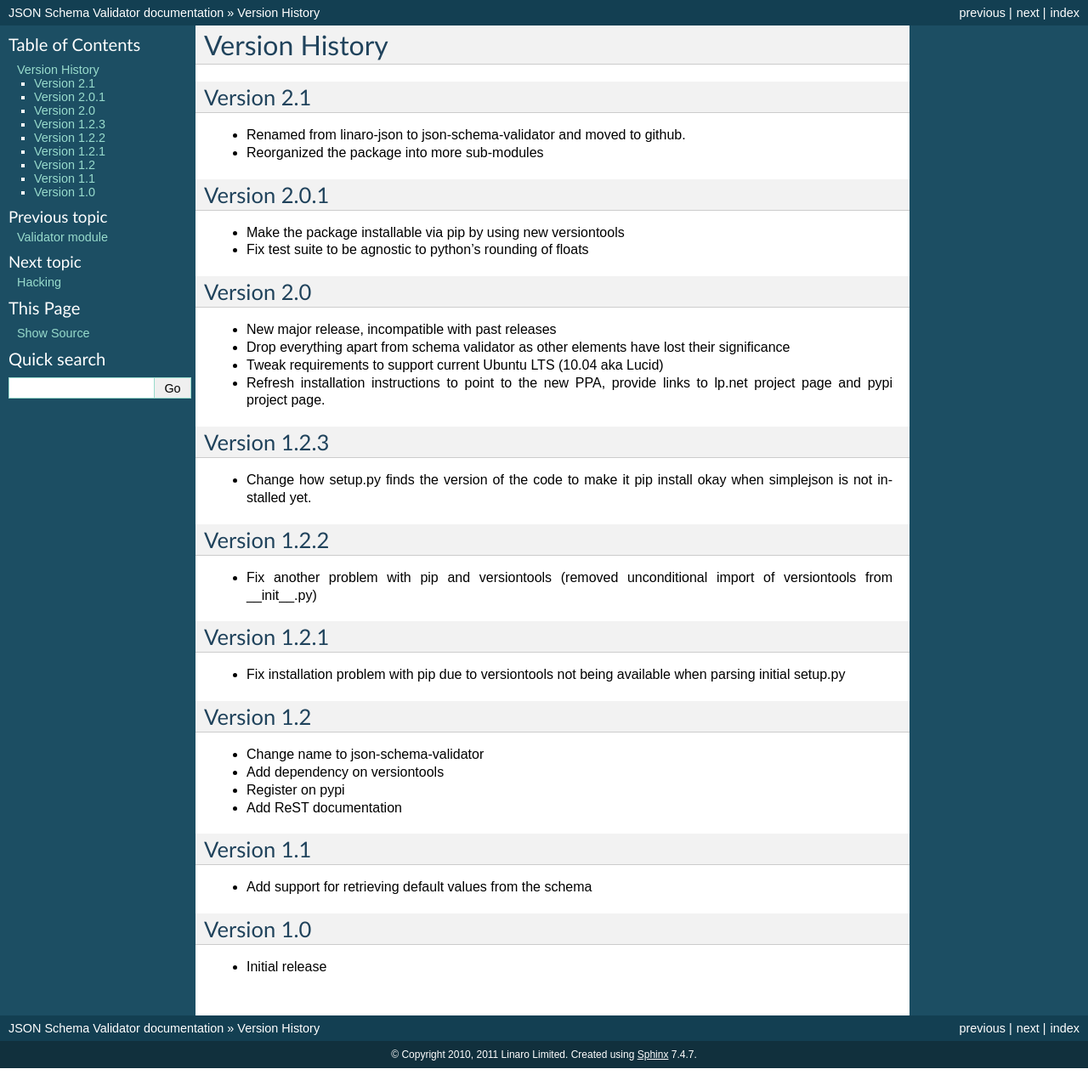
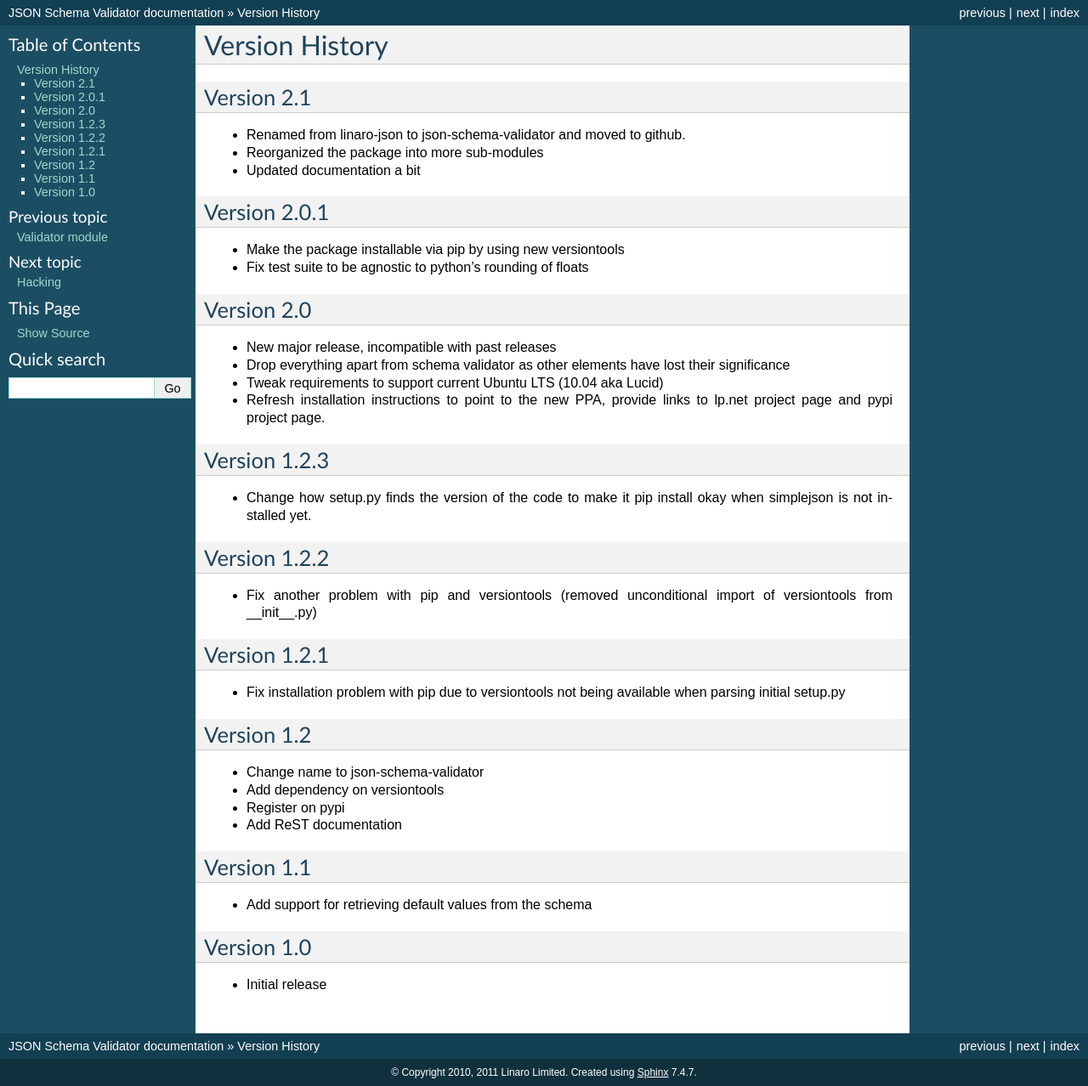
Before and after one commit to zyga/json-schema-validator, a Sphinx documentation site: the page built from doc/changes.rst, in a window 1280 px wide. Shown: the whole page at 85% size. Built offline with Sphinx 7.4.7, drawn with Linux system fonts in a browser that asks for light colours; the version number could not be read and is left out; before the commit the page ends 1257 px from its top, so only the background shows below that.

Commit message:
Update documentation

```diff
--- a/doc/changes.rst
+++ b/doc/changes.rst
@@ -6,6 +6,7 @@ Version 2.1
 
 * Renamed from linaro-json to json-schema-validator and moved to github.
 * Reorganized the package into more sub-modules
+* Updated documentation a bit
 
 Version 2.0.1
 =============
```
